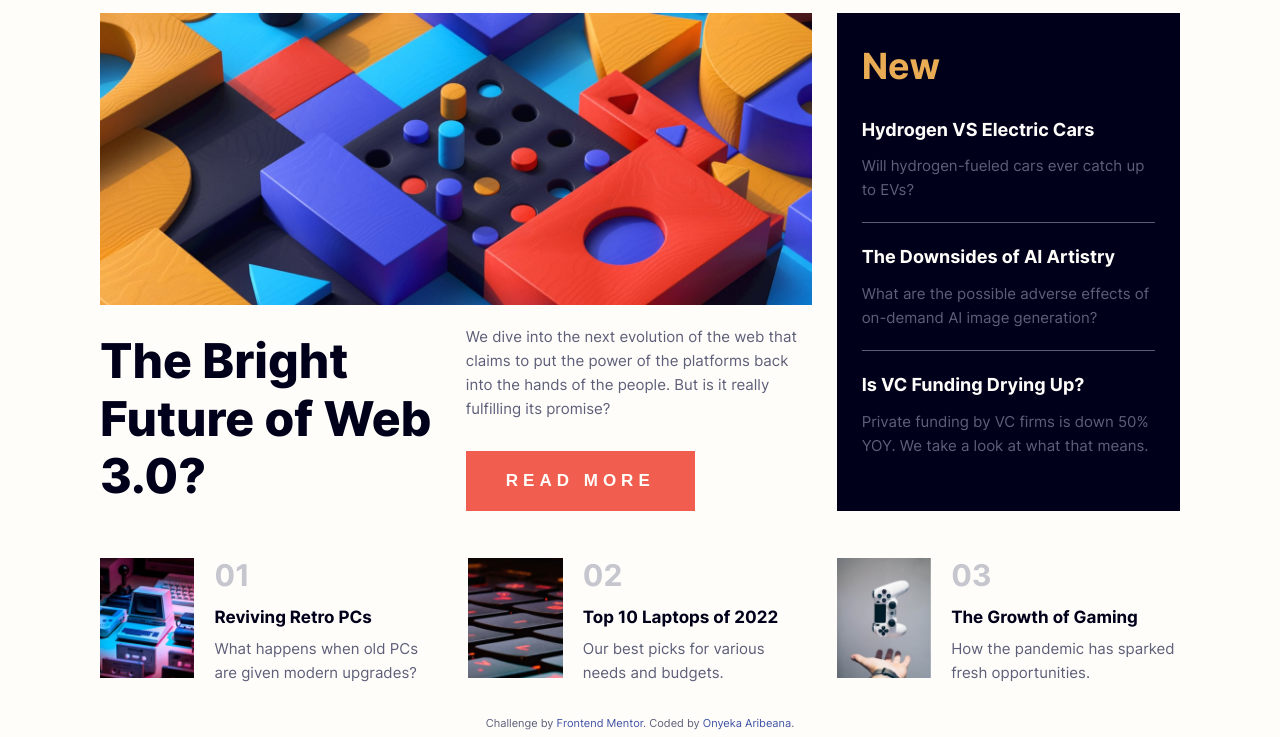
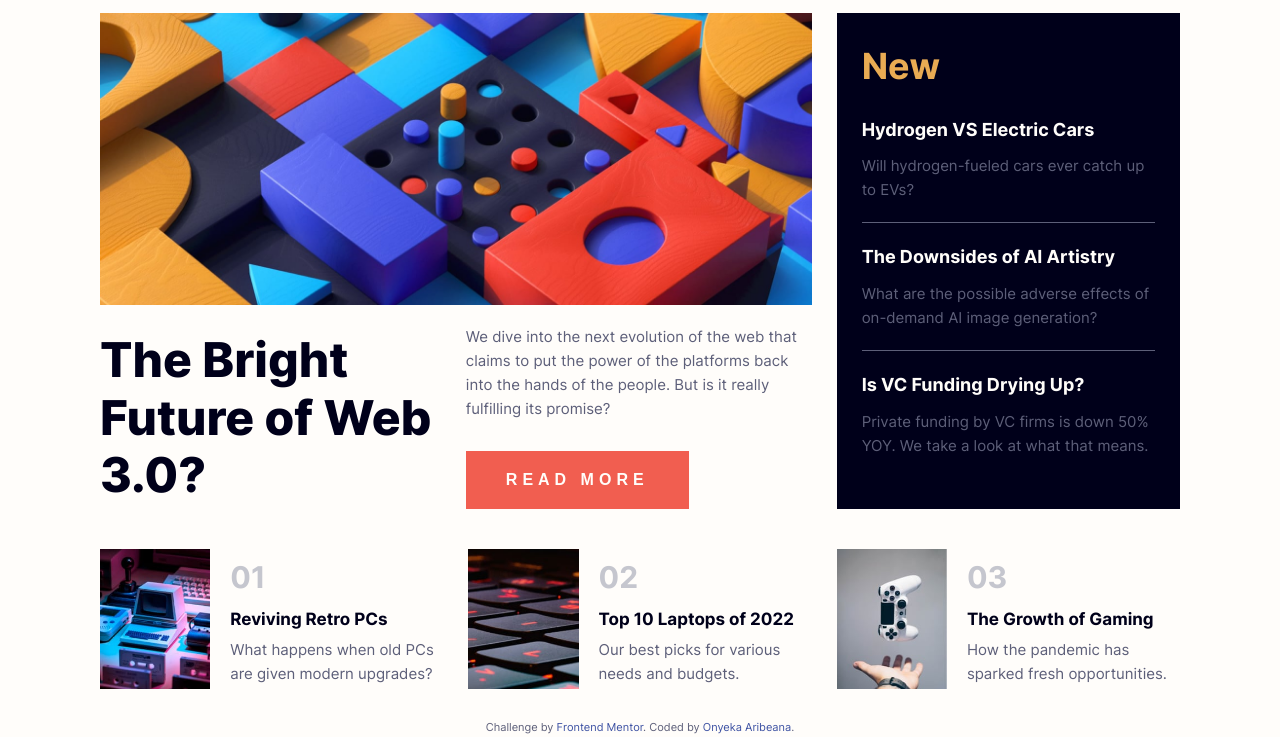
Before and after one commit to Onyeka-Aribeana/news-hompage-main, a plain HTML site: page index.html in a window 1280 px wide. Shown: the part 92-829 px from the top of the page. Drawn offline with Linux system fonts and the light colour scheme.

Commit message:
Fixing previous corrections

```diff
--- a/css/style.css
+++ b/css/style.css
@@ -150,7 +150,7 @@ a {
   font-weight: 700;
   padding: 2rem 4rem;
   letter-spacing: 0.5rem;
-  font-size: 1.7rem;
+  font-size: 1.6rem;
   text-transform: uppercase;
   cursor: pointer;
   transition: background-color 0.2s;
@@ -221,7 +221,7 @@ a {
 }
 
 .hot__img {
-  height: 12rem;
+  height: 14rem;
   display: block;
   flex-shrink: 2;
 }
```
